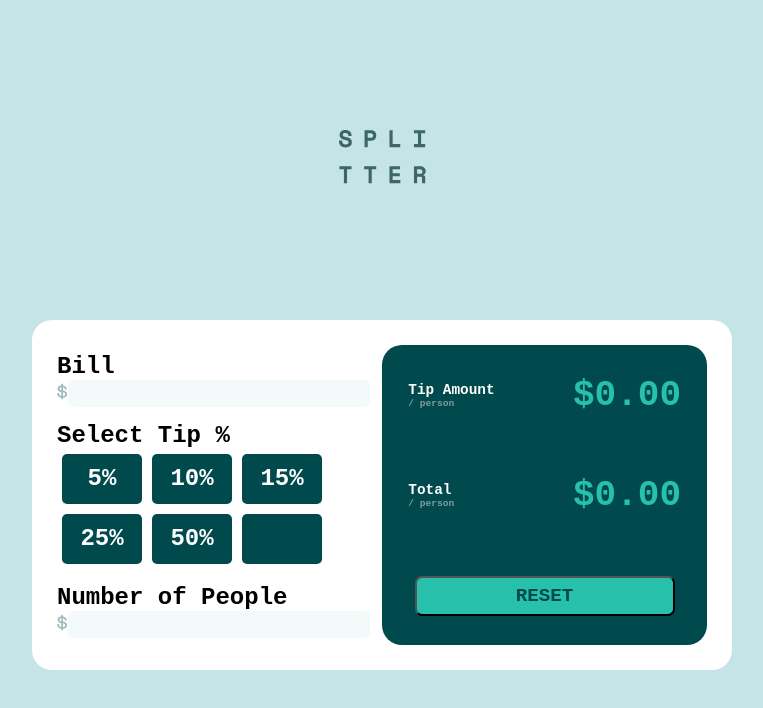
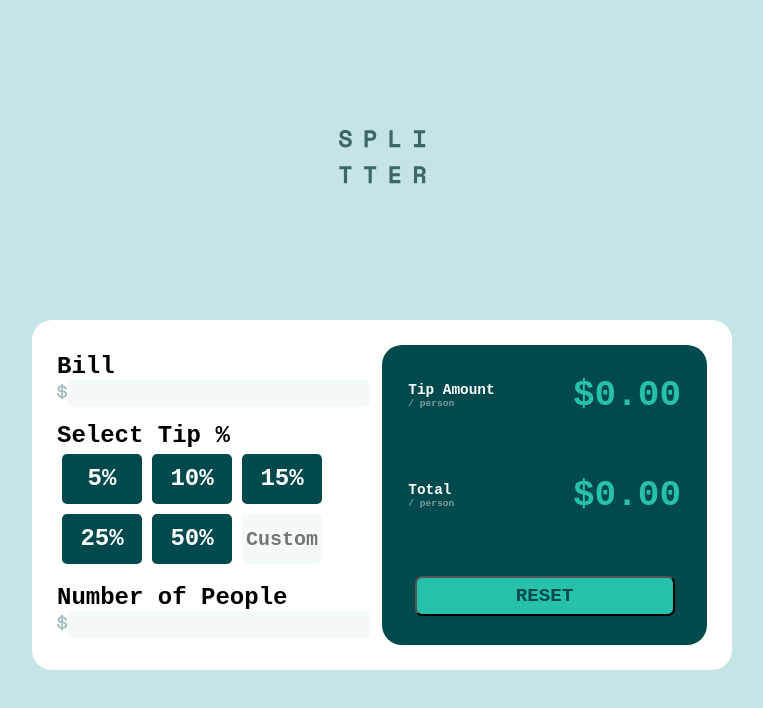
Before and after one commit to joaocorner/tip-calculator, a React (Create React App) app: page / in a window 1280 px wide. Shown: the top 708 px of the page, without its empty margins (258-1021 px from the left). Built offline with nearby package versions, Linux system fonts and the light colour scheme.

Commit message:
updating custom tip style

```diff
--- a/src/pages/Home.js
+++ b/src/pages/Home.js
@@ -34,6 +34,7 @@ const Home = () => {
               <button className="button--tip">50%</button>
               <input
                 type="number"
+                placeholder="Custom"
                 name="custom"
                 id="custom"
                 className="button--tip"
--- a/src/pages/Home.scss
+++ b/src/pages/Home.scss
@@ -70,6 +70,19 @@ main {
   display: flex;
   justify-content: space-between;
   align-items: center;
+
+  #custom {
+    background-color: $Neutral5;
+    &:focus {
+      outline: none;
+      border-radius: 5px;
+      border: 3px solid $Primary;
+    }
+    &::placeholder {
+      font-size: 20px;
+      text-align: center;
+    }
+  }
 
   input {
     background-color: $Neutral5;
```
